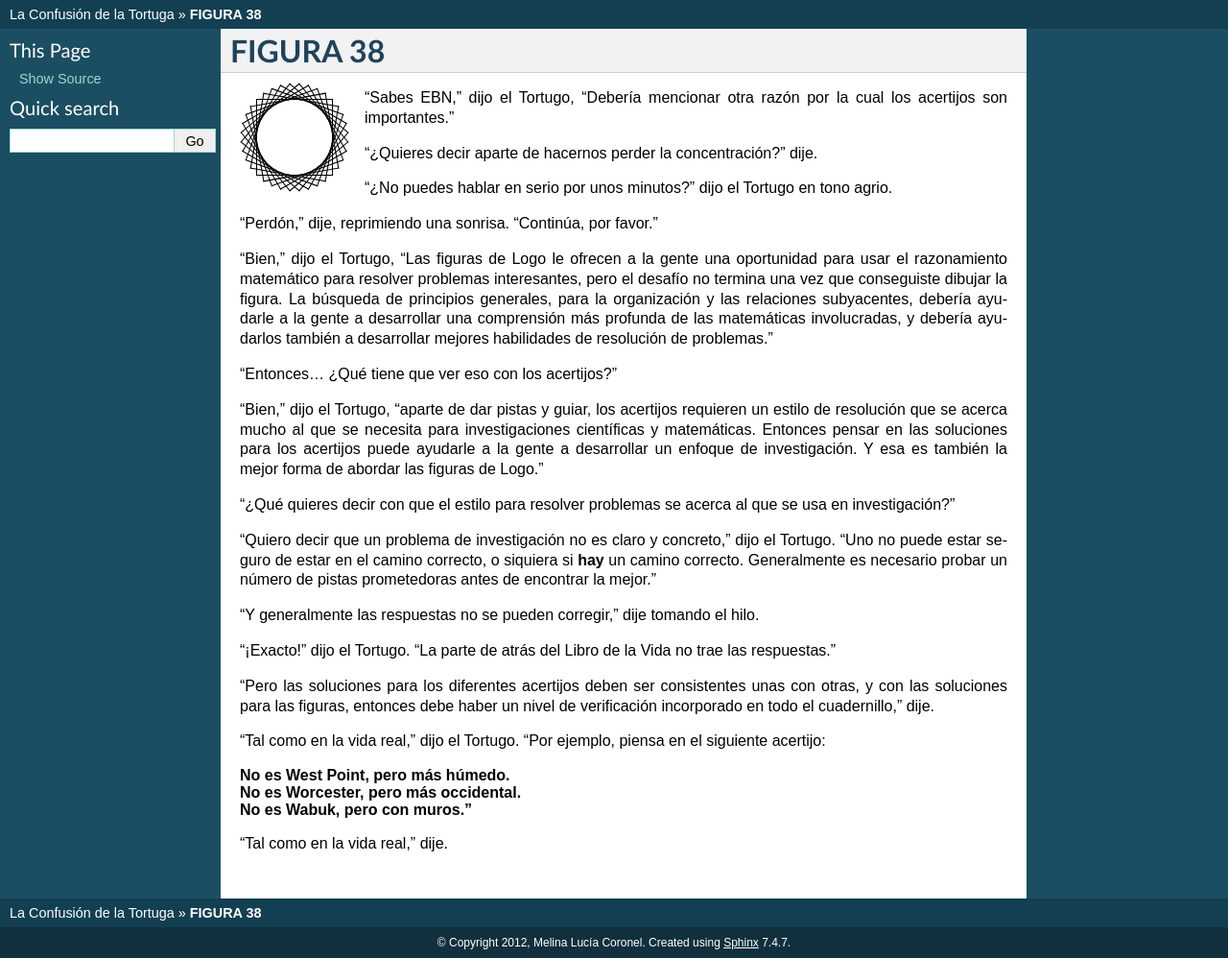
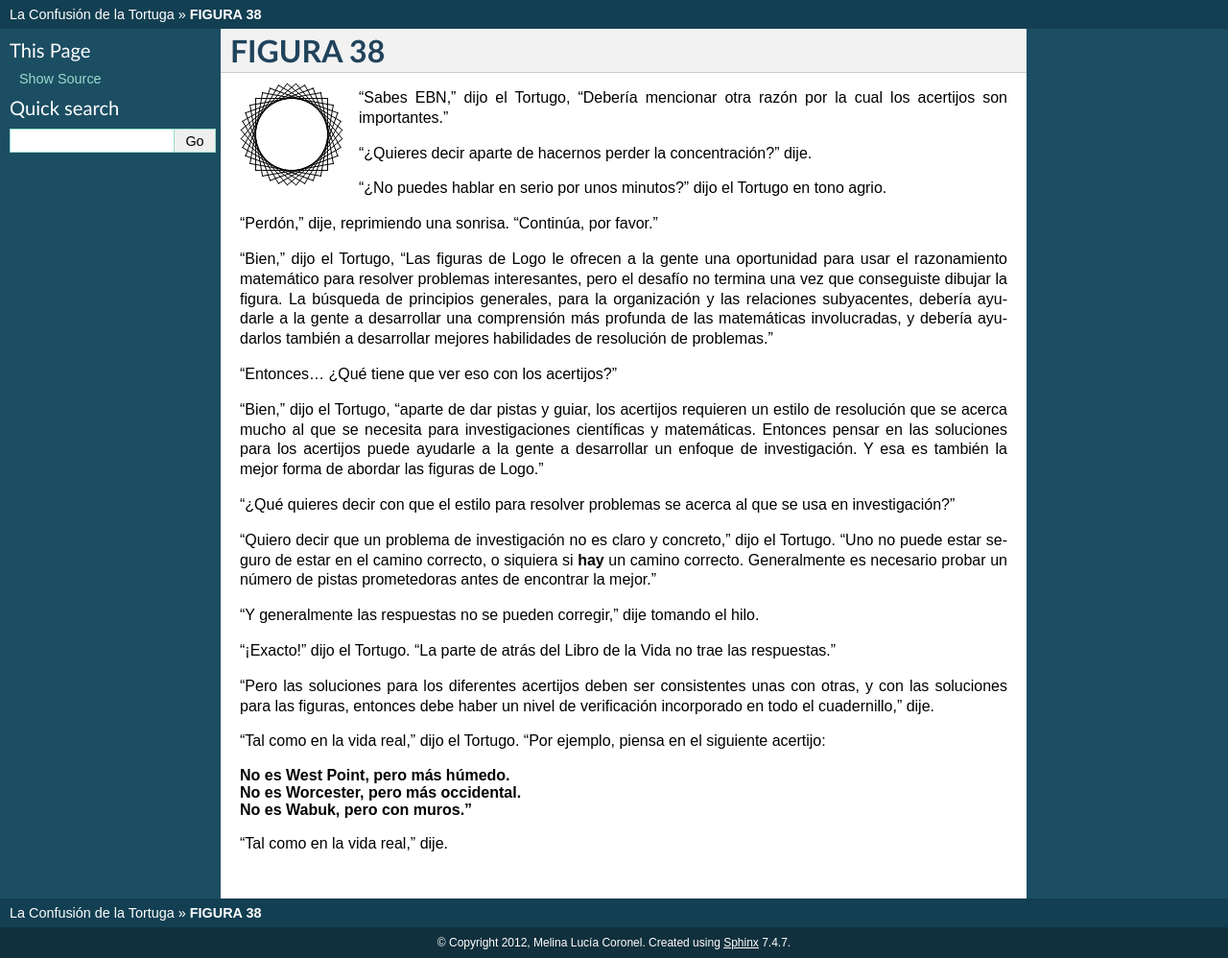
Before and after one commit to humitos/turtle-confusion-es, a Sphinx documentation site: the page built from docs/puzzle-38.rst, in a window 1280 px wide. Shown: the whole page at 96% size. Built offline with Sphinx 7.4.7, drawn with Linux system fonts in a browser that asks for light colours.

Commit message:
Resize Puzzle 38
Issue #26

```diff
--- a/docs/puzzle-38.rst
+++ b/docs/puzzle-38.rst
@@ -4,7 +4,7 @@
 .. image:: _static/images/confusion-38.svg
    :height: 300px
    :width: 300px
-   :scale: 38 %
+   :scale: 36 %
    :alt: Puzzle 38
    :align: left
 
```
